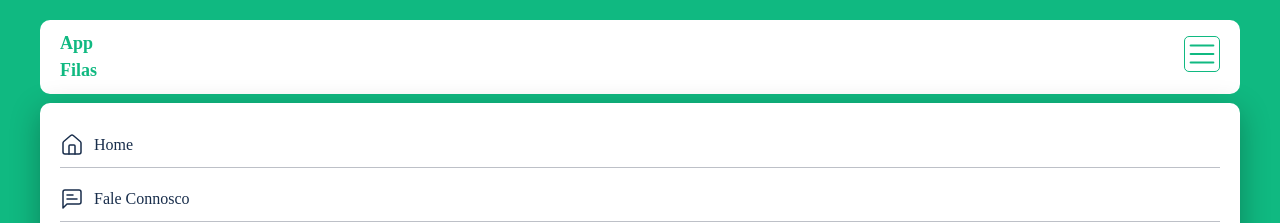
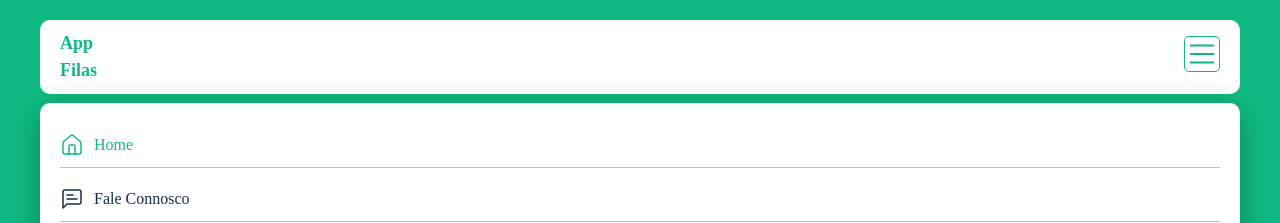
Before and after one commit to Fortunato17/projeto-pratico, a React (Vite) app in the folder app-filas/: page / in a window 1280 px wide. Both pictures are taken after a click on the button 1203 px from the left and 53 px from the top of the page. Shown: the top 223 px of the page. Built offline with nearby package versions, Linux system fonts and the light colour scheme.

Commit message:
color dos itens do menu

```diff
--- a/app-filas/src/components/ItemMenu.jsx
+++ b/app-filas/src/components/ItemMenu.jsx
@@ -1,8 +1,15 @@
-export default function ItemMenu({ titulo, Icon , onClick}) {
+import { useLocation } from "react-router-dom";
+import { useNavigateGlobal } from "../contexts/NavigateProvider";
+
+export default function ItemMenu({ titulo, Icon , onClick, irPara}) {
+  const navigate = useNavigateGlobal();
+  //o useLocation serve para sabermos em qual rota estamos
+  const location = useLocation();
+  const activo = location.pathname === irPara;
   return (
     <ul>
       <li>
-        <a onClick={onClick} className="itemMenu cursor-pointer">
+        <a onClick={() => navigate(irPara)} className={`itemMenu ${activo ? "text-[var(--cor-primaria)]" : ""}`}>
           {Icon && <Icon size={24} strokeWidth={1.5}/>}
           {titulo}
         </a>
--- a/app-filas/src/components/Menu.jsx
+++ b/app-filas/src/components/Menu.jsx
@@ -1,13 +1,11 @@
-
 // ÍCONES
 import * as Icons from "lucide-react";
 import ItemMenu from "./ItemMenu";
 import useDropdown from "../hooks/useDropdown";
-import { useNavigateGlobal } from "../contexts/NavigateProvider";
 export default function Menu({ className }) {
   //HOOKS
   const { dropdownAberto, toggleDropDown, dropRef } = useDropdown();
-  const navigate = useNavigateGlobal();
+
   return (
     <div ref={dropRef}>
       <button
@@ -23,25 +21,21 @@ export default function Menu({ className }) {
       {/*O absolute abaixo faz referência ao relative do do elemento Nav */}
       {dropdownAberto === "Menu" && (
         <div className={`caixaMenu absolute w-full top-[112%] left-0 z-10`}>
-          <ItemMenu
-            titulo={"Home"}
-            Icon={Icons.Home}
-            onClick={() => navigate("/")}
-          />
+          <ItemMenu titulo={"Home"} Icon={Icons.Home} irPara="/" />
           <ItemMenu
             titulo={"Fale Connosco"}
             Icon={Icons.MessageSquareText}
-            onClick={() => navigate("/fale-connosco")}
+            irPara="/fale-connosco"
           />
           <ItemMenu
             titulo={"Nova fila"}
             Icon={Icons.Plus}
-            onClick={() => navigate("/nova-fila")}
+            irPara="/nova-fila"
           />
           <ItemMenu
             titulo={"Consultar"}
             Icon={Icons.Search}
-            onClick={() => navigate("/consultar")}
+            irPara="/consultar"
           />
         </div>
       )}
--- a/app-filas/src/styles/components.css
+++ b/app-filas/src/styles/components.css
@@ -72,6 +72,7 @@
   display: flex;
   gap: 10px;
   margin: 10px 0;
+  cursor: pointer;
 }
 .itemMenu:hover{
   color: var(--corHoverTexto);
--- a/app-filas/src/uiHelpers/Notificar.jsx
+++ b/app-filas/src/uiHelpers/Notificar.jsx
@@ -5,24 +5,13 @@
 import * as Icons from "lucide-react";
 import toast from "react-hot-toast";
 
- export function NotificarSucesso(codigo = null) {
+export function NotificarSucesso(codigo = null) {
   toast(
     <div className="flex flex-col gap-[10px]">
       <Icons.Check size={60} className="text-[var(--cor-primaria)] m-auto" />
       <h1 className="text-[var(--cor-primaria)] m-auto text-[20px] font-bold">
         Fila criada com sucesso!
       </h1>
-      <p>
-        <span className="text-[var(--cor-primaria)] font-bold">
-          Importante:
-        </span>{" "}
-        Copie e guarde o código do seu ticket abaixo. Ele é a única forma de
-        acessar sua fila e não poderá ser recuperado caso seja perdido.
-      </p>
-      <p>
-        Seu código:{" "}
-        <span className="text-[var(--cor-primaria)] font-bold">{codigo}</span>
-      </p>
     </div>
   );
 }
```
